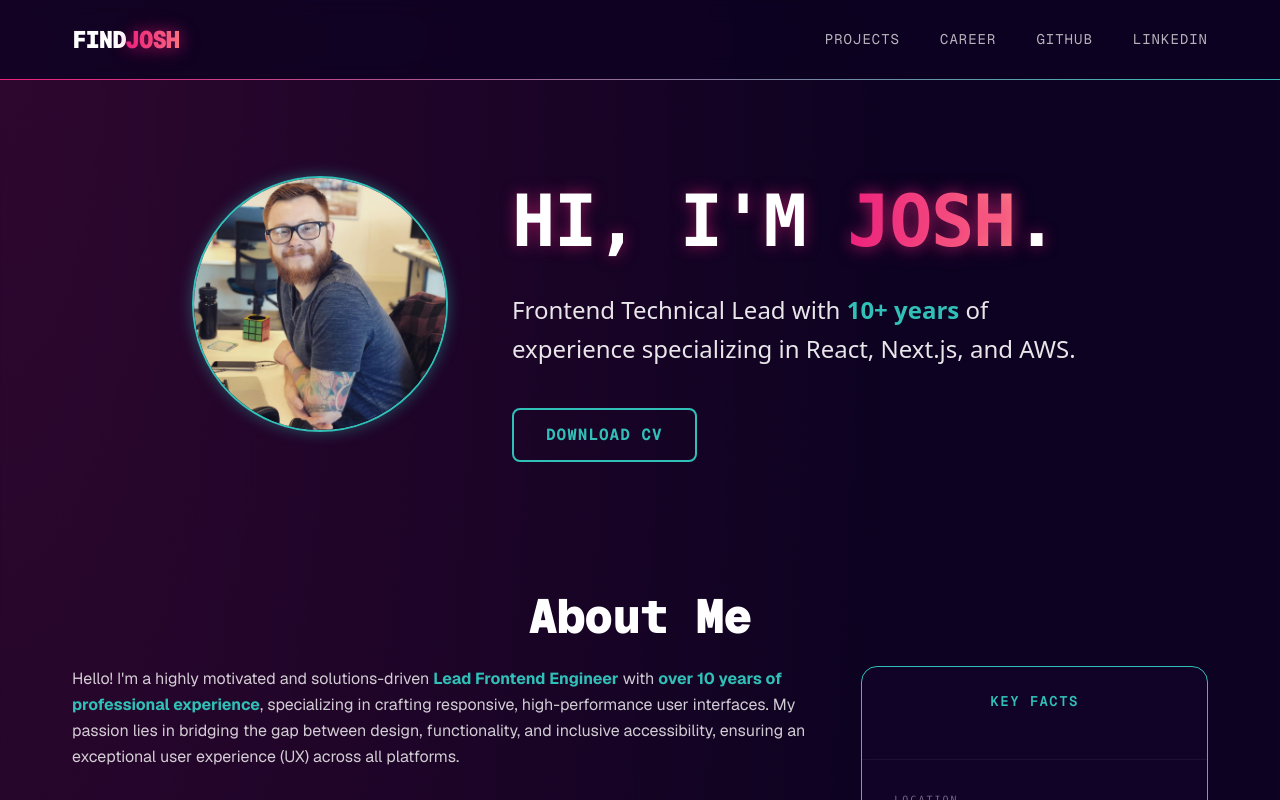
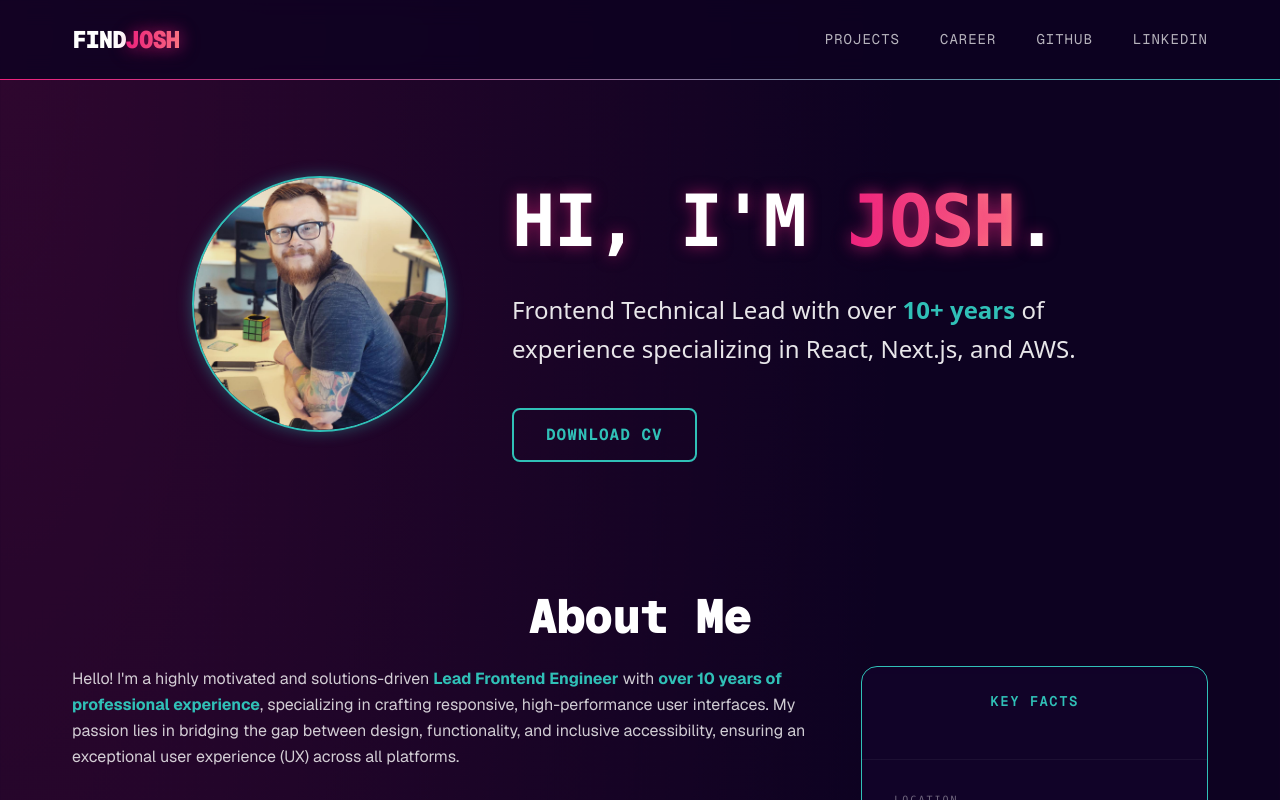
Before and after one commit to joshhallan/portfolio2025, a Next.js app: page / in a window 1280 px wide. Shown: the top 800 px of the page. Built offline with nearby package versions, Linux system fonts and the light colour scheme; no server answers.

Commit message:
chore: update copy

```diff
--- a/src/components/HomePage/Hero/Hero.tsx
+++ b/src/components/HomePage/Hero/Hero.tsx
@@ -30,7 +30,7 @@ export default function Hero() {
             </h1>
 
             <p className="text-xl md:text-2xl text-white/90 mb-10 font-sans leading-relaxed">
-              Frontend Technical Lead with{" "}
+              Frontend Technical Lead with over{" "}
               <span className="text-[var(--color-secondary)] font-bold">
                 10+ years
               </span>{" "}
```
